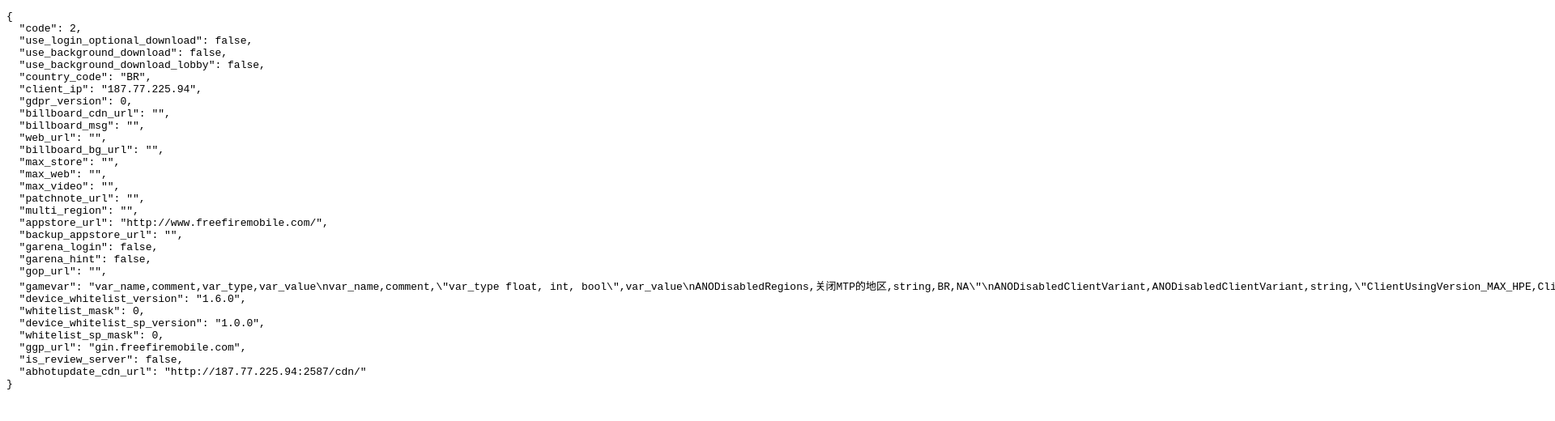
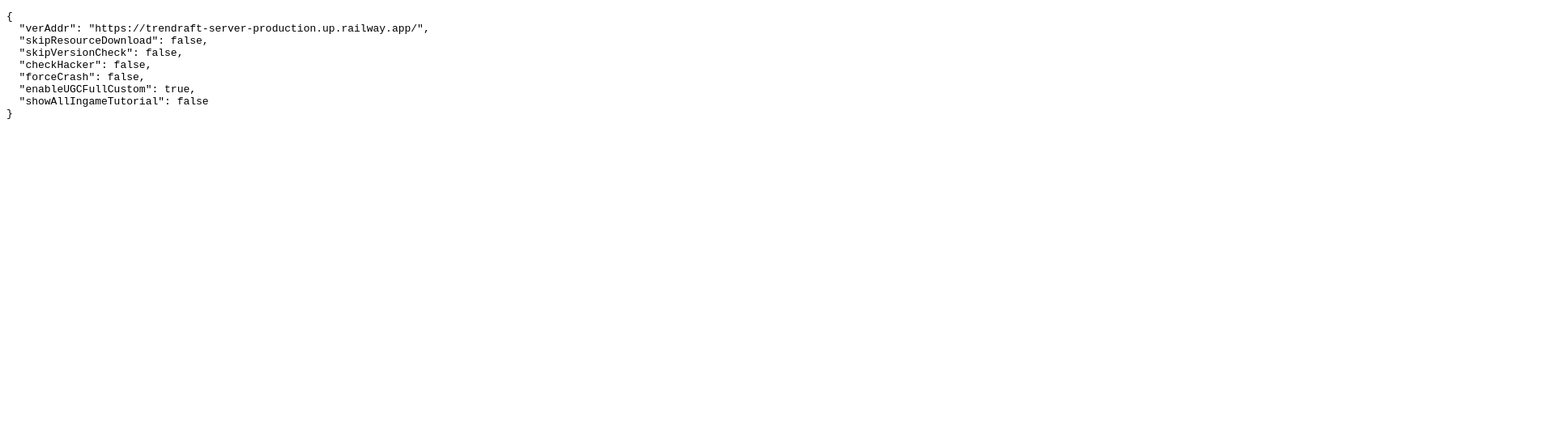
Before and after one commit to quymod0207-ui/Proxy-VIP, a plain HTML site: page index.html in a window 1280 px wide. Shown: the top 520 px of the page at 81% size, 1920 px wide, since content can reach past the window. Drawn offline with Linux system fonts and the light colour scheme.

Commit message:
Modify title and enhance response object in index.html
Changed the title from 'PROXY-QM' to 'Config' and updated the response object to include new properties for version checking and resource management.

```diff
--- a/index.html
+++ b/index.html
@@ -1,48 +1,20 @@
 <!DOCTYPE html>
 <html>
 <head>
-    <title>PROXY-QM</title>
+    <title>Config</title>
+    <meta charset="UTF-8">
 </head>
 <body>
     <pre id="response"></pre>
     <script>
-        const params = window.location.pathname.split("/").filter(Boolean);
-        const param1 = params[1] || "aalto";
-        const param2 = params[2] || "false";
-        const param3 = params[3] || "false";
-        const param4 = params[4] || "false";
-        const param5 = params[5] || "false";
-
         const response = {
-            "code": 2,
-            "use_login_optional_download": false,
-            "use_background_download": false,
-            "use_background_download_lobby": false,
-            "country_code": "BR",
-            "client_ip": "187.77.225.94",
-            "gdpr_version": 0,
-            "billboard_cdn_url": "",
-            "billboard_msg": "",
-            "web_url": "",
-            "billboard_bg_url": "",
-            "max_store": "",
-            "max_web": "",
-            "max_video": "",
-            "patchnote_url": "",
-            "multi_region": "",
-            "appstore_url": "http://www.freefiremobile.com/",
-            "backup_appstore_url": "",
-            "garena_login": false,
-            "garena_hint": false,
-            "gop_url": "",
-            "gamevar": "var_name,comment,var_type,var_value\nvar_name,comment,\"var_type float, int, bool\",var_value\nANODisabledRegions,\u5173\u95edMTP\u7684\u5730\u533a,string,BR,NA\"\nANODisabledClientVariant,ANODisabledClientVariant,string,\"ClientUsingVersion_MAX_HPE,ClientUsingVersion_FFI,ClientUsingVersion_MAX|IND,ClientUsingVersion_MAX|NA,ClientUsingVersion_NORMAL|NA\"\nEnableMtpLiteDataRegion,mtp\u8f7b\u7279\u5f81\u5f00\u5173,string,\"BR,EUROPE,ID,ME,US,RU,SAC,SG,TH,TW,VN,PK,ZA,BD\"\nANOEmulatorCheckDisbaledClientVariant,ANOEmulatorCheckDisbaledClientVariant,string,\"ClientUsingVersion_FFI,ClientUsingVersion_MAX,ClientUsingVersion_NORMAL\"\nForceTutorial_ChangeHudABTest,fps\u6d41\u7a0b\u4e2d\u6253\u5f00hud\u9009\u62e9\u754c\u9762\u7684\u6982\u7387,float,-1\nDisableGinInfoSend,DisableGinInfoSend,int,1,,\nEnableCheckFileStates,EnableCheckFileStates,bool,false,,\nEnableFileInfoEncryptionAndroid,EnableFileInfoEncryptionAndroid,bool,true,,",
-            "device_whitelist_version": "1.6.0",
-            "whitelist_mask": 0,
-            "device_whitelist_sp_version": "1.0.0",
-            "whitelist_sp_mask": 0,
-            "ggp_url": "gin.freefiremobile.com",
-            "is_review_server": false,
-            "abhotupdate_cdn_url": "http://187.77.225.94:2587/cdn/"
+            "verAddr": "https://trendraft-server-production.up.railway.app/",
+            "skipResourceDownload": false,
+            "skipVersionCheck": false,
+            "checkHacker": false,
+            "forceCrash": false,
+            "enableUGCFullCustom": true,
+            "showAllIngameTutorial": false
         };
 
         document.getElementById("response").textContent = JSON.stringify(response, null, 2);
```
